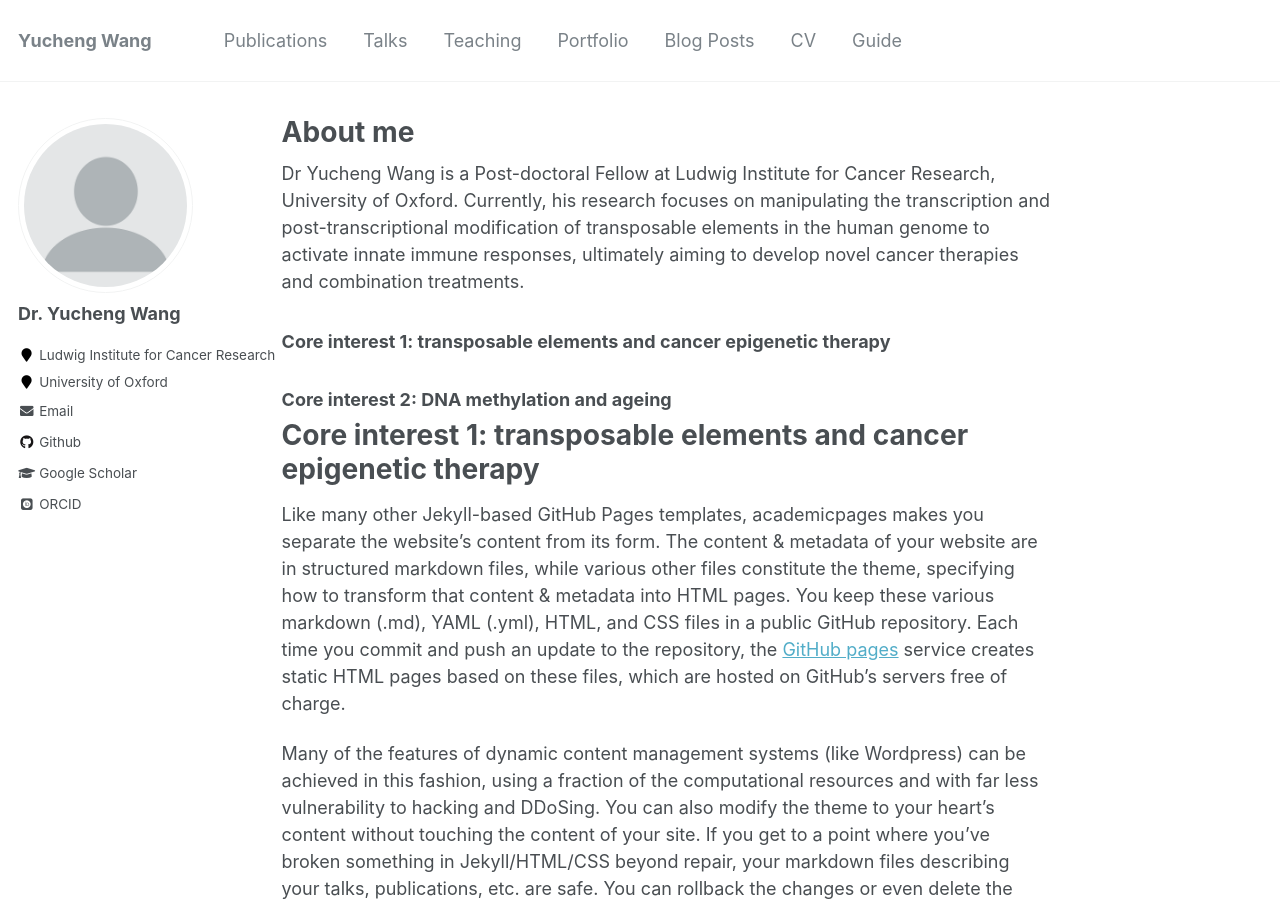
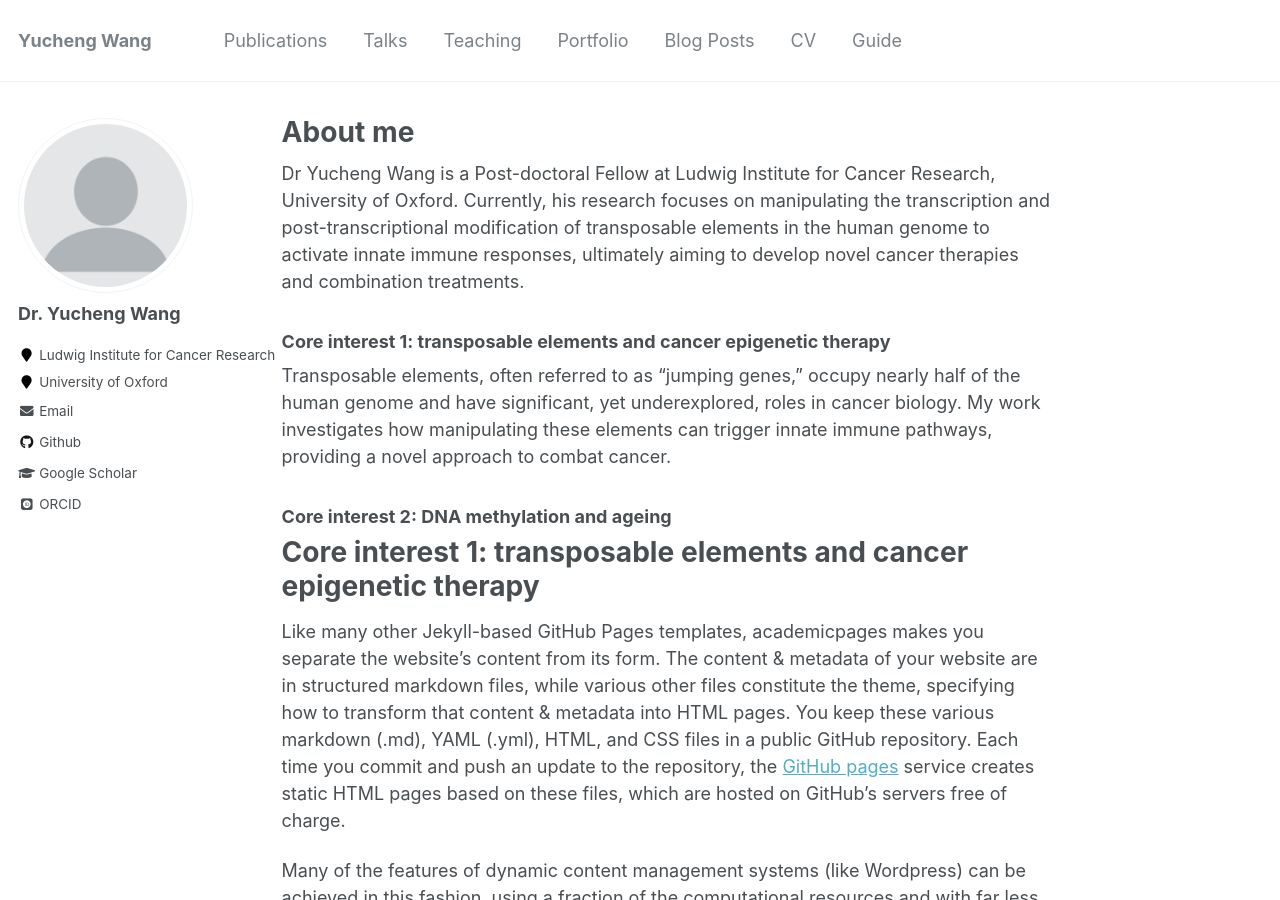
Before and after one commit to yiluyucheng/yiluyucheng.github.io, a Jekyll site: the page built from _pages/about.md, in a window 1280 px wide and 900 px high. Built offline with Jekyll 4.4.1, drawn with Linux system fonts in a browser that asks for light colours; some web fonts are replaced.

Commit message:
Update about.md

```diff
--- a/_pages/about.md
+++ b/_pages/about.md
@@ -11,6 +11,7 @@ redirect_from:
 Dr Yucheng Wang is a Post-doctoral Fellow at Ludwig Institute for Cancer Research, University of Oxford. Currently, his research focuses on manipulating the transcription and post-transcriptional modification of transposable elements in the human genome to activate innate immune responses, ultimately aiming to develop novel cancer therapies and combination treatments.
 
 ### Core interest 1: transposable elements and cancer epigenetic therapy
+Transposable elements, often referred to as "jumping genes," occupy nearly half of the human genome and have significant, yet underexplored, roles in cancer biology. My work investigates how manipulating these elements can trigger innate immune pathways, providing a novel approach to combat cancer.
 
 ### Core interest 2: DNA methylation and ageing
 
```
